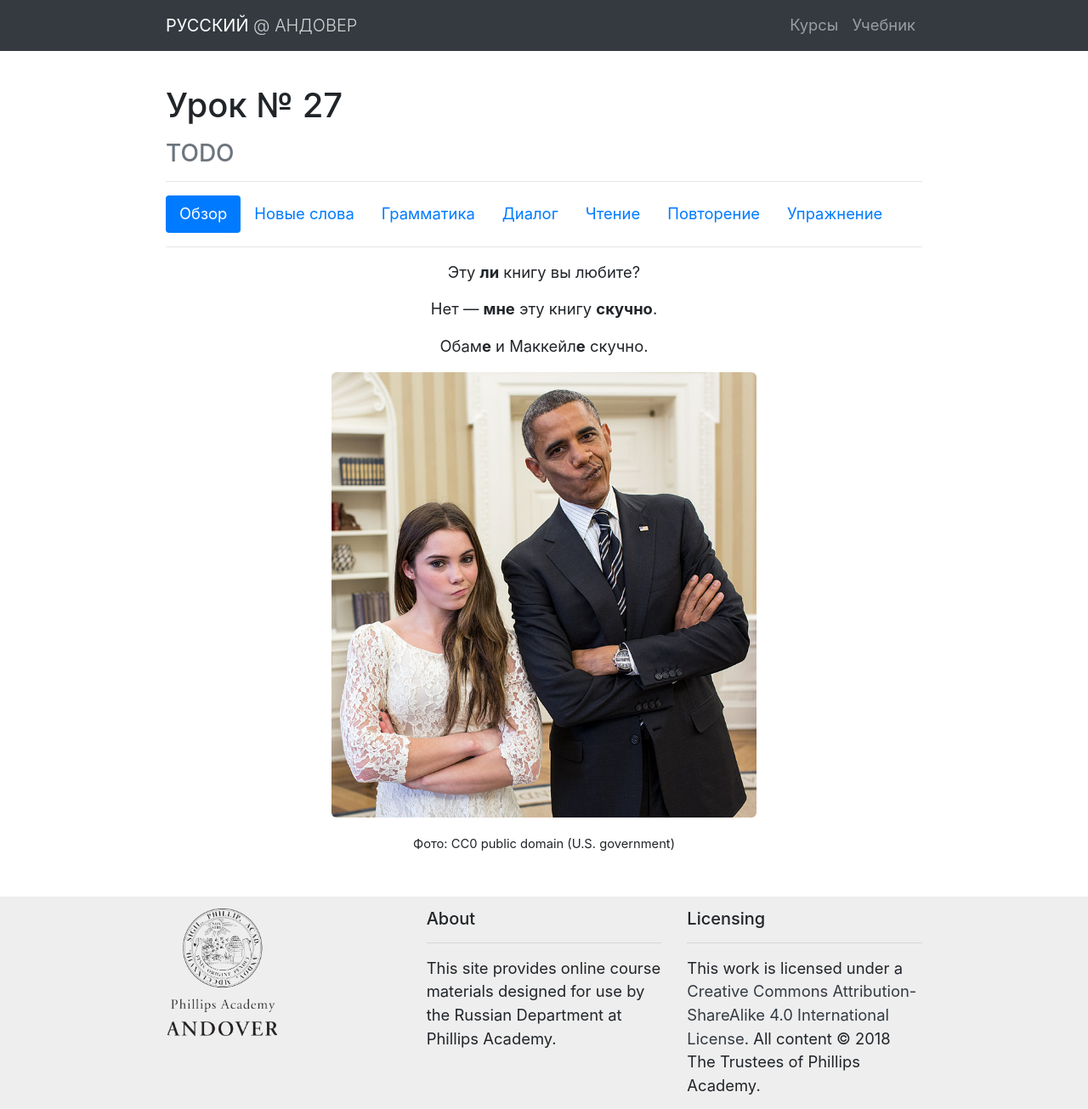
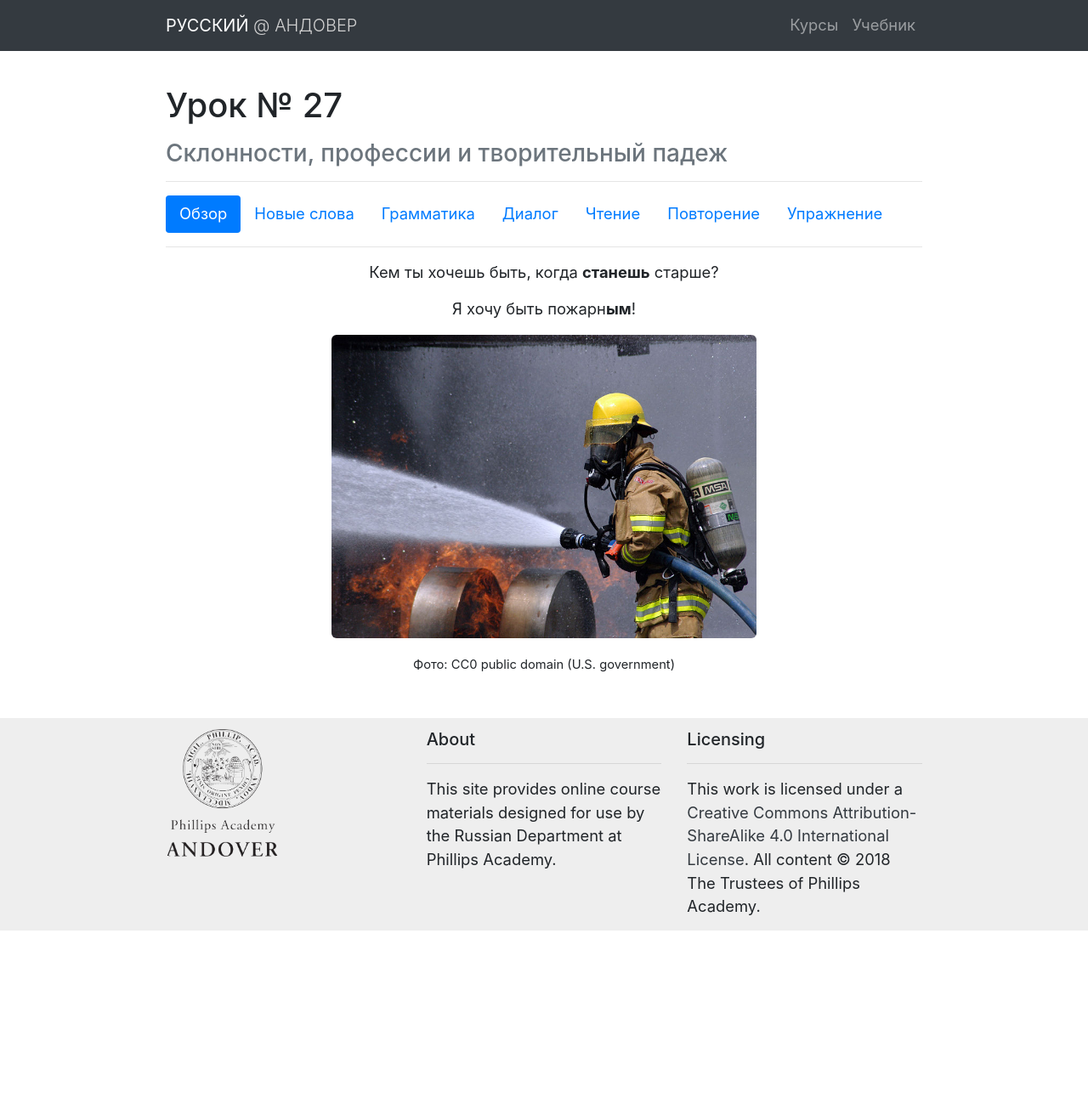
Before and after one commit to AndoverRussian/website, a Jekyll site: the page docs/lessons/27.html, which Jekyll copies as it is, in a window 1280 px wide. Shown: the whole page at 85% size. Built offline with Jekyll 4.4.1, drawn with Linux system fonts in a browser that asks for light colours; after the commit the page ends 1095 px from its top, so only the background shows below that.

Commit message:
Finish lesson 27 draft

```diff
--- a/docs/feed.xml
+++ b/docs/feed.xml
@@ -1 +1 @@
-<?xml version="1.0" encoding="utf-8"?><feed xmlns="http://www.w3.org/2005/Atom" ><generator uri="https://jekyllrb.com/" version="3.8.5">Jekyll</generator><link href="http://localhost:4000/feed.xml" rel="self" type="application/atom+xml" /><link href="http://localhost:4000/" rel="alternate" type="text/html" /><updated>2019-01-27T01:13:58-05:00</updated><id>http://localhost:4000/feed.xml</id><title type="html">Андовер</title><subtitle>This site is the online textbook for use by the Russian Department at Phillips Academy Andover.</subtitle></feed>
+<?xml version="1.0" encoding="utf-8"?><feed xmlns="http://www.w3.org/2005/Atom" ><generator uri="https://jekyllrb.com/" version="3.8.5">Jekyll</generator><link href="http://localhost:4000/feed.xml" rel="self" type="application/atom+xml" /><link href="http://localhost:4000/" rel="alternate" type="text/html" /><updated>2019-01-27T01:19:38-05:00</updated><id>http://localhost:4000/feed.xml</id><title type="html">Андовер</title><subtitle>This site is the online textbook for use by the Russian Department at Phillips Academy Andover.</subtitle></feed>
--- a/docs/lessons/27.html
+++ b/docs/lessons/27.html
@@ -41,7 +41,7 @@
       <div class="wrapper container markdown-body">
         <div class="lesson-description">
   <h1>Урок № 27</h1>
-  <h3 class="text-muted">TODO</h3>
+  <h3 class="text-muted">Склонности, профессии и творительный падеж</h3>
 </div>
 <hr class="d-print-none">
 <ul class="nav nav-pills d-print-none" id="myTab" role="tablist">
@@ -89,13 +89,11 @@
 <div class="tab-content">
   <div class="tab-pane fade show active text-center lesson-item" id="overview" role="tabpanel" aria-labelledby="overview-tab">
 
-<p>Эту <strong>ли</strong> книгу вы любите?</p>
+<p>Кем ты хочешь быть, когда <strong>станешь</strong> старше?</p>
 
-<p>Нет — <strong>мне</strong> эту книгу <strong>скучно</strong>.</p>
+<p>Я хочу быть пожарн<strong>ым</strong>!</p>
 
-<p>Обам<strong>е</strong> и Маккейл<strong>е</strong> скучно.</p>
-
-<p><img src="/assets/images/26/unimpressed.jpg" alt="" /></p>
+<p><img src="/assets/images/27/firefighter.jpg" alt="" /></p>
 
 <p><small>Фото: CC0 public domain (U.S. government)</small></p>
 
@@ -878,7 +876,7 @@
     </div>
 
 <ul>
-  <li><a href="/assets/homework/26/26_rfe_ex.pdf">Упражнения</a></li>
+  <li><a href="/assets/homework/27/27_rfe_ex.pdf">Упражнения</a></li>
 </ul>
 
 
--- a/docs/textbook.html
+++ b/docs/textbook.html
@@ -94,7 +94,7 @@
       <a href="/lessons/27.html">
         <div class="card-body text-center text-primary">
           <h5 class="card-title">Урок № 27</h5>
-          <p class="card-text">TODO</p>
+          <p class="card-text">Склонности, профессии и творительный падеж</p>
         </div>
       </a>
     </div>
```
Also changed, not shown: _lessons/27.md (+5 -7 lines), assets/images/27/firefighter.jpg (added), docs/assets/images/27/firefighter.jpg (added), 2 other files.
